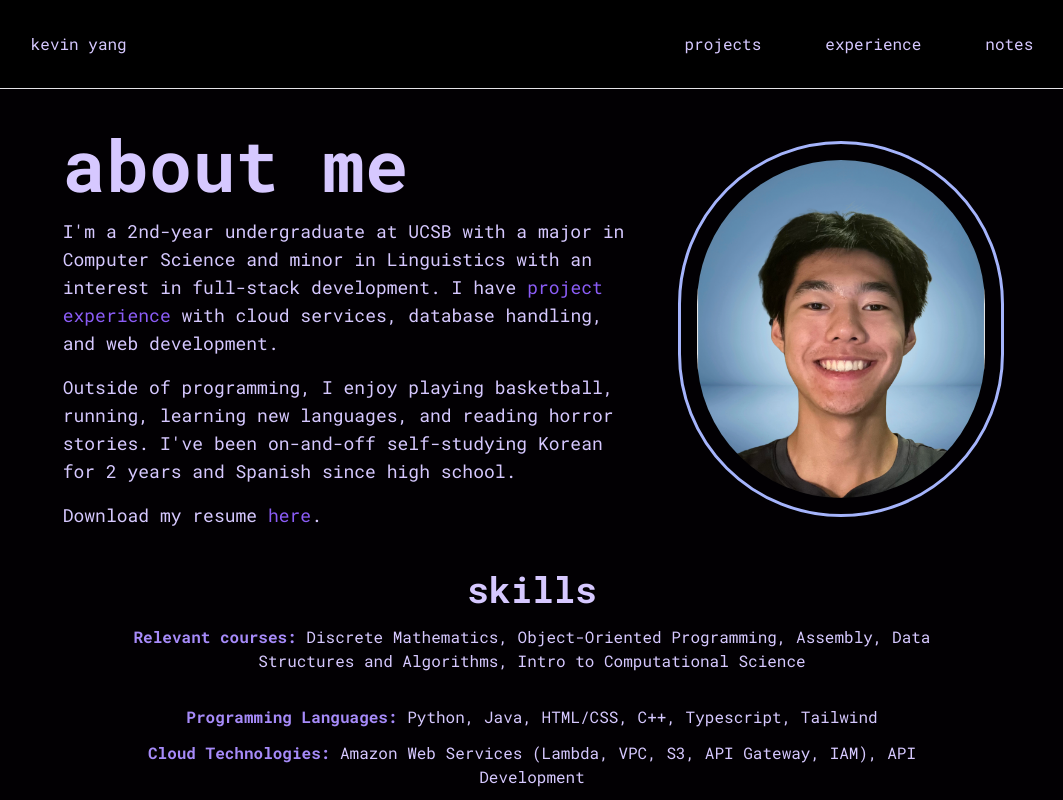
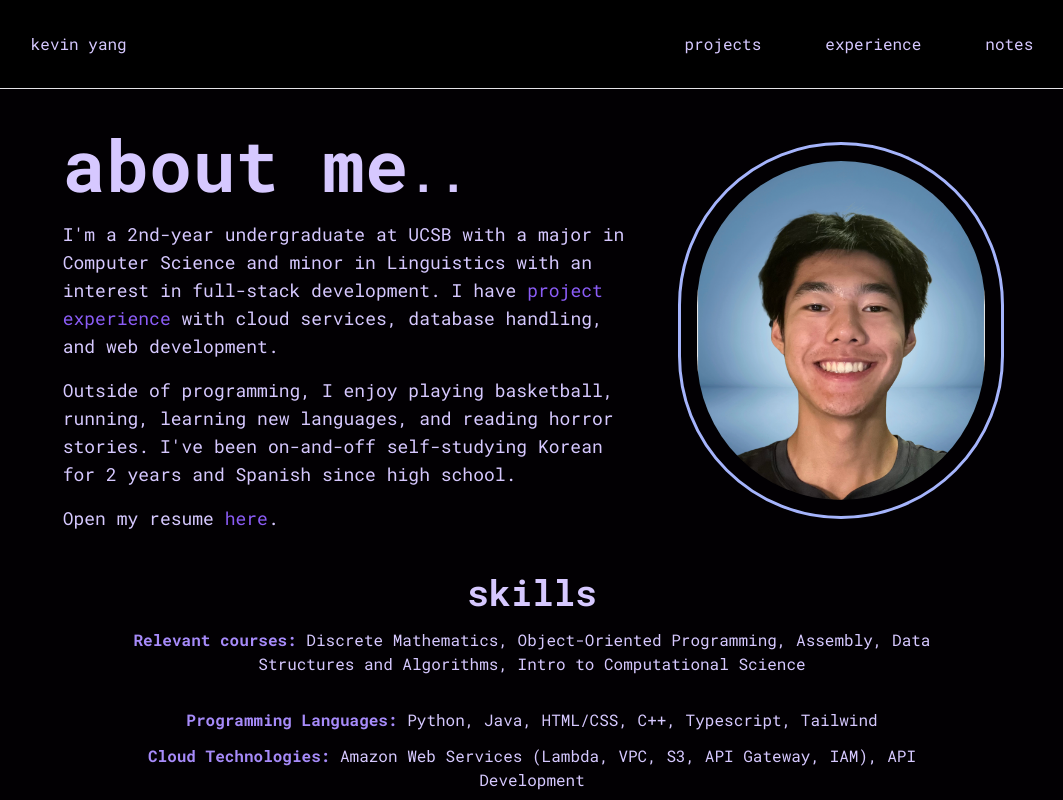
Before and after one commit to lem0000ns/kevin-yang, a Next.js app: page / in a window 1280 px wide. Shown: the whole page, without its empty margins (108-1171 px from the left). Built offline with nearby package versions, Linux system fonts and the light colour scheme.

Commit message:
blinking ... animation

```diff
--- a/src/app/globals.css
+++ b/src/app/globals.css
@@ -16,6 +16,21 @@ body {
   background: black;
   transform: translateY(40px);
   filter: blur(12px);
+}
+
+.loading {
+  font-weight: bold;
+  display:inline-block;
+  font-family: monospace;
+  font-size: 50px;
+  clip-path: inset(0 3ch 0 0);
+  animation: l 2s steps(4) infinite;
+}
+
+@keyframes l {
+  to {
+    clip-path: inset(0 -1ch 0 0)
+  }
 }
 
 
--- a/src/components/aboutme.tsx
+++ b/src/components/aboutme.tsx
@@ -5,7 +5,7 @@ const aboutme = () => {
     <div className=" flex flex-col space-y-4 lg:w-3/5 mx-auto w-4/5">
       <p className="text-7xl">
         <strong className="w-full hover:text-violet-800 transition-colors duration-100">
-          about me
+          about me<span className="loading">...</span>
         </strong>
       </p>
       <p className="text-lg">
@@ -29,7 +29,7 @@ const aboutme = () => {
         self-studying Korean for 2 years and Spanish since high school.
       </p>
       <p className="text-lg">
-        Download my resume{" "}
+        Open my resume{" "}
         <a
           href="https://docs.google.com/document/d/16l3Z2ABT-0xikEwE-Ee_g07kd7EFKWBM/edit?usp=drive_link&ouid=108463634580760321563&rtpof=true&sd=true"
           target="_blank"
```
